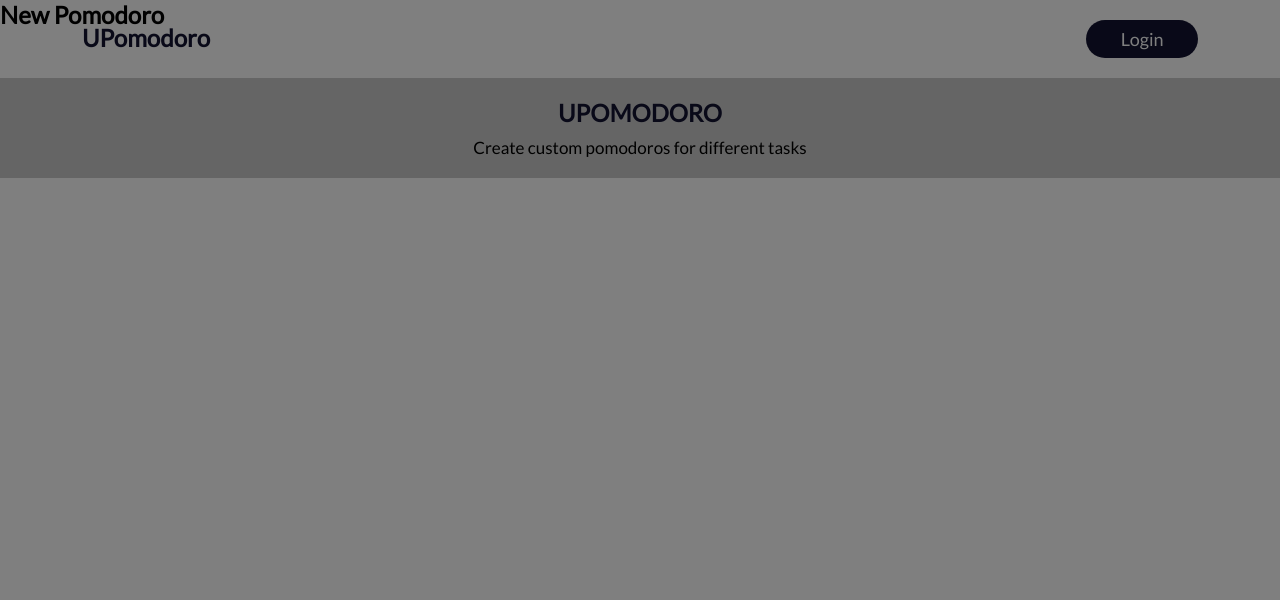
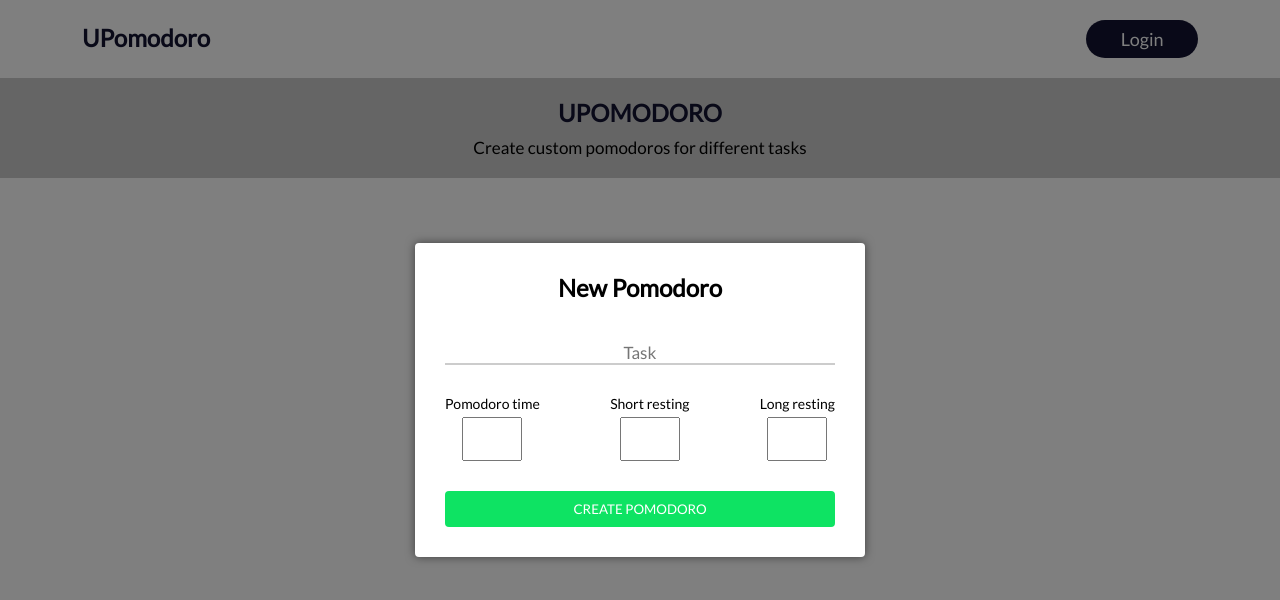
Before and after one commit to Kakaziu/pomodoro_client, a React (Vite) app: page / in a window 1280 px wide. Shown: the top 600 px of the page. Built offline with nearby package versions, Linux system fonts and the light colour scheme; some icons are missing.

Commit message:
feat: modal form interface

```diff
--- a/src/components/Modal/styled.ts
+++ b/src/components/Modal/styled.ts
@@ -7,5 +7,8 @@ export const ModalTag = styled.div`
   background-color: rgba(0, 0, 0, 0.5);
   top: 0;
   left: 0;
+  display: flex;
+  align-items: center;
+  justify-content: center;
   z-index: 9999;
 `;
--- a/src/components/ModalForm/index.tsx
+++ b/src/components/ModalForm/index.tsx
@@ -1,9 +1,31 @@
-import { Form } from "./styled";
+import { Camp, Camps, Form, TimeCamp, TimeCamps } from "./styled";
 
 const ModalForm = () => {
   return (
     <Form>
       <h2>New Pomodoro</h2>
+
+      <Camps>
+        <Camp>
+          <input type="text" placeholder="Task" />
+        </Camp>
+        <TimeCamps>
+          <TimeCamp>
+            <span>Pomodoro time</span>
+            <input type="text" />
+          </TimeCamp>
+          <TimeCamp>
+            <span>Short resting</span>
+            <input type="text" />
+          </TimeCamp>
+          <TimeCamp>
+            <span>Long resting</span>
+            <input type="text" />
+          </TimeCamp>
+        </TimeCamps>
+      </Camps>
+
+      <button>CREATE POMODORO</button>
     </Form>
   );
 };
--- a/src/components/ModalForm/styled.ts
+++ b/src/components/ModalForm/styled.ts
@@ -1,3 +1,66 @@
 import styled from "styled-components";
 
-export const Form = styled.form``;
+export const Form = styled.form`
+  box-shadow: 0 0 10px rgba(0, 0, 0, 0.5);
+  background-color: white;
+  border-radius: 4px;
+  padding: 30px;
+  width: 450px;
+  text-align: center;
+
+  button {
+    margin-top: 30px;
+    width: 100%;
+    padding: 10px 0px;
+    border: none;
+    border-radius: 4px;
+    background-color: #0ee363;
+    color: white;
+  }
+`;
+
+export const Camps = styled.div`
+  margin-top: 40px;
+`;
+
+export const Camp = styled.div`
+  input {
+    border: none;
+    border-bottom: 2px solid #ccc;
+    font-size: 17px;
+    text-align: center;
+    padding: 0px 10px;
+    width: 100%;
+    outline: 0;
+
+    &:focus {
+      border-bottom: 2px solid black;
+    }
+  }
+`;
+
+export const TimeCamps = styled.div`
+  display: flex;
+  align-items: center;
+  justify-content: space-between;
+  margin-top: 30px;
+`;
+
+export const TimeCamp = styled.div`
+  span {
+    font-size: 14px;
+    margin-bottom: 5px;
+    display: block;
+  }
+
+  input {
+    width: 60px;
+    height: 40px;
+    padding: 20px;
+    outline: 0;
+
+    &:focus {
+      border: 2px solid blue;
+    }
+  }
+`;
```
